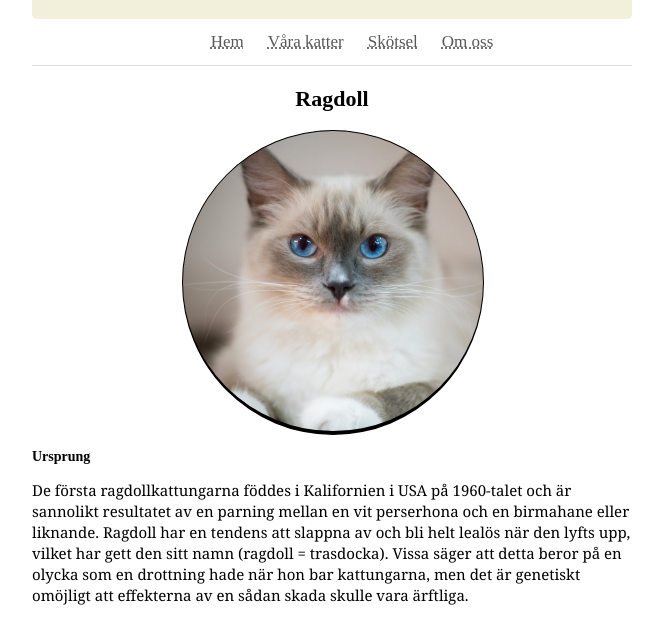
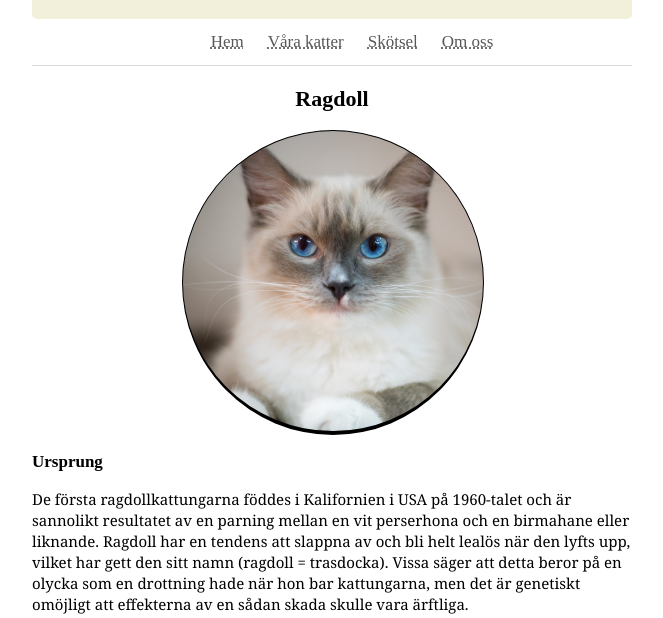
Before and after one commit to ericalundstrom/Catpedia, a plain HTML site: page index.html in a window 1280 px wide. Shown: the part 124-742 px from the top of the page, without its empty margins (308-971 px from the left). Drawn offline with Linux system fonts and the light colour scheme.

Commit message:
Update stylesheet.css

```diff
--- a/stylesheet.css
+++ b/stylesheet.css
@@ -64,7 +64,7 @@ body {
 
 h3 {
     text-align: left;
-    font-size: 14px;
+    font-size: 17px;
 }
 
 .text {
```
